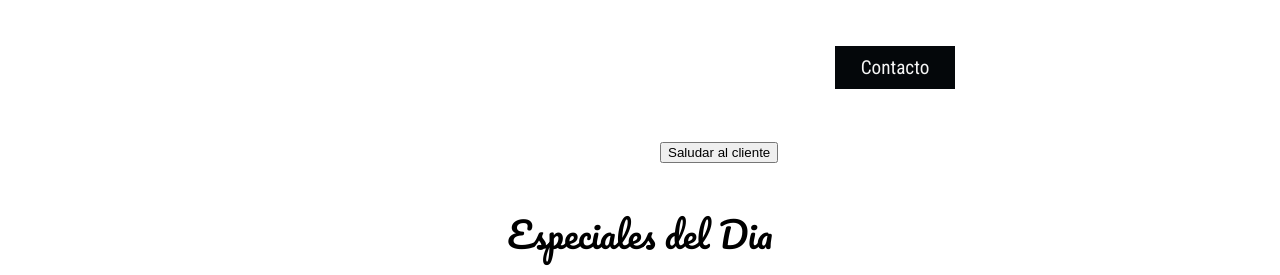
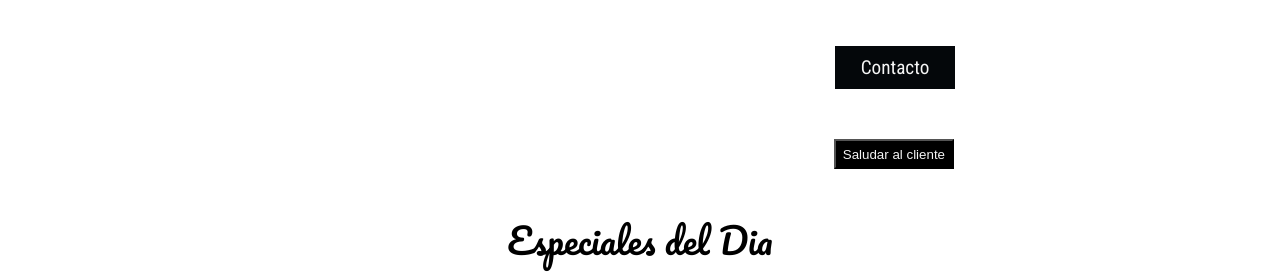
Before and after one commit to ReyLira/G01_Texto-CadenasyFunciones, a plain HTML site: page Index.html in a window 1280 px wide. Shown: the part 1400-1675 px from the top of the page. Drawn offline with Linux system fonts and the light colour scheme; files that its build step writes are made by us from their sources; some icons are missing; files whose address does not match are found by name.

Commit message:
Configurando el css

```diff
--- a/Estilo.css
+++ b/Estilo.css
@@ -221,6 +221,16 @@ width: 100%;
     padding: 10px;
     margin: 10px auto ;
     color: whitesmoke;
+}
+
+button{
+    background: #000000;
+    color: whitesmoke;
+    width: 120px;
+    height: 30px;
+    margin-left: 37%;
+    margin-right: 37%
+
 }
 
 .group__title{
```
